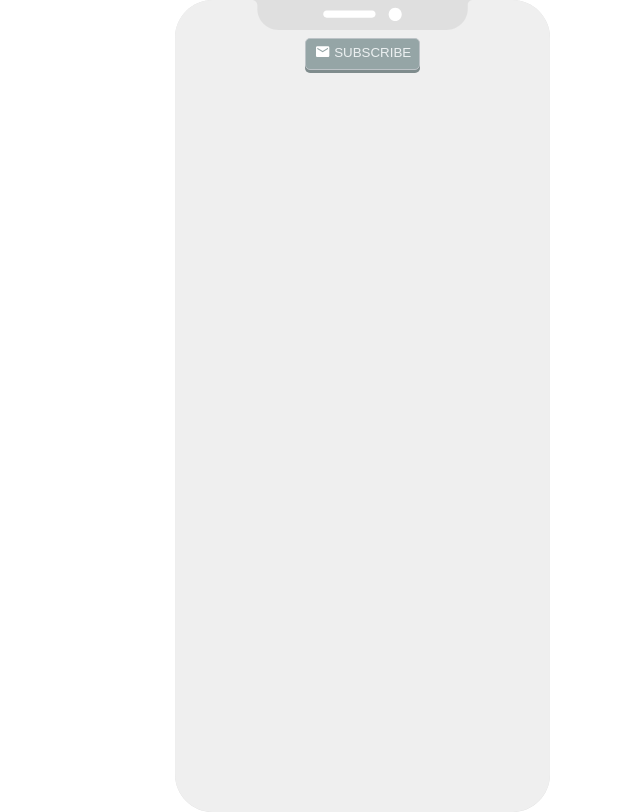
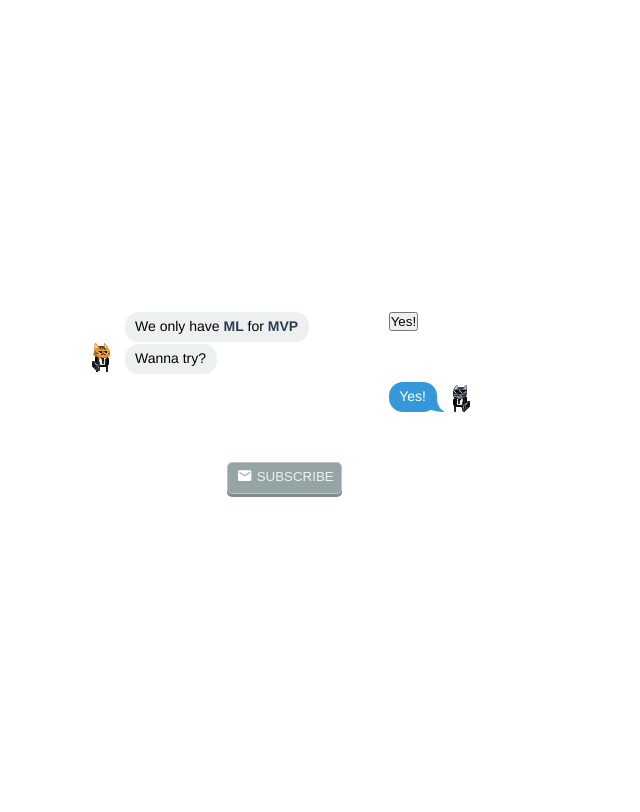
Before and after one commit to rabbotio/nl-cards, a React (Create React App) app in the folder web/: page / in a window 1280 px wide. Shown: the whole page, without its empty margins (278-918 px from the left). Built offline with nearby package versions, Linux system fonts and the light colour scheme.

Commit message:
Working chat dialog // todo button

```diff
--- a/web/src/App.js
+++ b/web/src/App.js
@@ -7,45 +7,188 @@ import styled from 'styled-components'
 import { Iphonez } from './ui/Iphonez'
 import { Buttonz } from './ui/Buttonz'
 import { email } from './ui/Iconz'
+import Msgz from './ui/Msgz'
 
 const Appz = styled.div`
    {
     text-align: center;
     display: flex;
-    width: 100%;
-    flex-grow: 1;
-  }
-`
-
-const Containerz = styled.div`
-   {
-    height: 100%;
-    min-height: 100%;
-    display: flex;
-    flex-direction: column;
+    width: 1125px;
+    flex-flow: column;
+    justify-content: center;
   }
 `
 
 const Sectionz = styled.div`
    {
-    padding-top: 30px;
+    padding: 12px;
   }
 `
+const Containerz = styled.div`
+   {
+    flex-flow: row;
+  }
+`
+
+const Dialogz = styled.div`
+   {
+    right: -3em;
+    left: auto;
+    border-right: none;
+    border-left: 1.5em solid grey;
+    border-bottom-left-radius: 50%;
+    clip: rect(1em, 2em, 2em, 0);
+  }
+`
+const YOU_BG_COLOR = '#ecf0f1'
+const ME_BG_COLOR = '#3498db'
+
+const Chatz = styled.div`
+  * {
+    margin: 0;
+    padding: 0;
+  }
+  .ios7 {
+    width: 320px;
+    margin: 0 auto;
+    padding: 1em 0.8em;
+    font-weight: 200;
+    font-size: 14px;
+    font-family: 'Helvetica Neue', 'Helvetica', Helvetica, Arial, sans-serif;
+    color: #000;
+  }
+  .ios7 strong {
+    font-weight: 500;
+  }
+  .ios7 dd {
+    position: relative;
+  }
+  .ios7 dt {
+    margin-bottom: 1em;
+    text-align: center;
+    font-size: 0.6em;
+    color: #999;
+  }
+  .ios7 dd + dt {
+    margin-top: 1.5em;
+  }
+  .ios7 dd + dd {
+    margin-top: 0.5em;
+  }
+  .ios7 dd:after {
+    clear: both;
+    content: ' ';
+    display: block;
+    height: 0.1em;
+  }
+  .ios7 p {
+    text-align: left;
+    float: left;
+    z-index: 1;
+    margin-right: 25%;
+    padding: 0.45em 0.75em;
+    background: ${YOU_BG_COLOR};
+    line-height: 1.25;
+    -webkit-border-radius: 1em;
+    -moz-border-radius: 1em;
+    border-radius: 1em;
+  }
+  .ios7 .to p {
+    text-align: left;
+    float: right;
+    margin-right: 0;
+    margin-left: 25%;
+    background: ${ME_BG_COLOR};
+    color: #fff;
+  }
+  .ios7 p + p {
+    margin-top: 0.1em;
+  }
+  .ios7 p:last-child {
+    position: relative;
+  }
+  .ios7 p:last-child::before {
+    position: absolute;
+    bottom: 0;
+    left: -3em;
+    z-index: -1;
+    width: 3em;
+    height: 2em;
+    border-right: 1.5em solid ${YOU_BG_COLOR};
+    border-bottom-right-radius: 50%;
+    content: ' ';
+    clip: rect(1em, 4em, 3em, 2em);
+  }
+  .ios7 .to p:last-child::before {
+    right: -3em;
+    left: auto;
+    border-right: none;
+    border-left: 1.5em solid ${ME_BG_COLOR};
+    border-bottom-left-radius: 50%;
+    clip: rect(1em, 2em, 2em, 0);
+  }
+  .ios7 .me {
+    width: 32px;
+    height: 32px;
+    float: right;
+    margin-right: -32px;
+    margin-left: 8px;
+    border-radius: 100%;
+    transform: scaleX(-1);
+    bottom: 2px;
+    display: block;
+  }
+  .ios7 .you {
+    width: 32px;
+    height: 32px;
+    position: absolute;
+    margin-left: -40px;
+    transform: scaleX(-1);
+    bottom: 2px;
+    float: left;
+    display: block;
+  }
+`
+
+let data = [
+  {
+    id: 0,
+    uid: '1',
+    name: 'kat',
+    img: './img/kat.png',
+    msgs: [`We only have <b>ML</b> for <b>MVP</b>`, `Wanna try?`],
+    replies: [{ title: 'Yes!' }]
+  },
+  {
+    id: 1,
+    uid: '0',
+    name: 'you',
+    img: './img/foo.png',
+    msgs: [`Yes!`]
+  }
+]
 
 class App extends Component {
   render () {
     return (
       <Appz>
-        <Iphonez>
+        <Sectionz>
           <Containerz>
-            <Sectionz>
-              <Buttonz type='submit'>
-                {email}
-                <span>SUBSCRIBE</span>
-              </Buttonz>
-            </Sectionz>
+            <Chatz>
+              <dl className='ios7'>
+                {data.map(item => (
+                  <Msgz key={item.id} {...item} />
+                ))}
+              </dl>
+            </Chatz>
           </Containerz>
-        </Iphonez>
+        </Sectionz>
+        <Sectionz>
+          <Buttonz type='submit'>
+            {email}
+            <span>SUBSCRIBE</span>
+          </Buttonz>
+        </Sectionz>
       </Appz>
     )
   }
--- a/web/src/components/QuickReplyButtonList.js
+++ b/web/src/components/QuickReplyButtonList.js
@@ -15,6 +15,7 @@ function makeQuickReplyButton (data) {
 }
 
 function QuickReplyButtonList ({ data }) {
+  if (!data) return null
   return <QuickReplyButtonContainer>{makeQuickReplyButton(data)}</QuickReplyButtonContainer>
 }
 
--- /dev/null
+++ b/web/src/ui/Msgz.js
@@ -0,0 +1,20 @@
+import React from 'react'
+import ReactHtmlParser from 'react-html-parser'
+import QuickReplyButtonList from '../components/QuickReplyButtonList'
+
+const buildMessage = msgs => msgs.map((msg, index) => <p key={index}>{ReactHtmlParser(msg)}</p>)
+
+export default ({ id, uid, msgs, img, replies }) => {
+  return uid === '0' ? (
+    <dd className='to'>
+      <img alt='me' className='me' src={img} />
+      {buildMessage(msgs)}
+    </dd>
+  ) : (
+    <dd className='from'>
+      <img alt='you' className='you' src={img} />
+      {buildMessage(msgs)}
+      <QuickReplyButtonList data={replies} />
+    </dd>
+  )
+}
```
Also changed, not shown: web/public/img/foo.png (added), web/public/img/kat.png (added).
